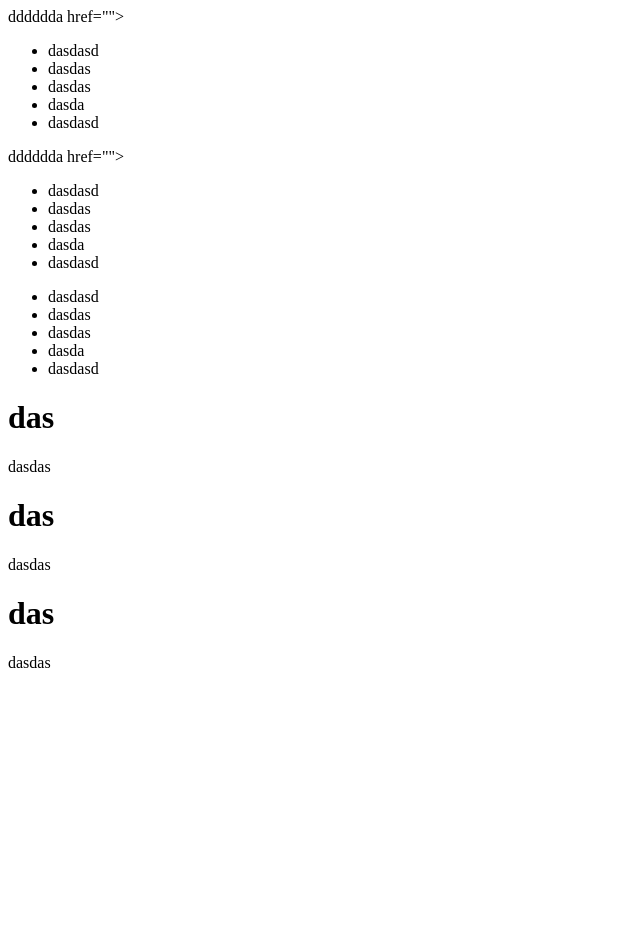
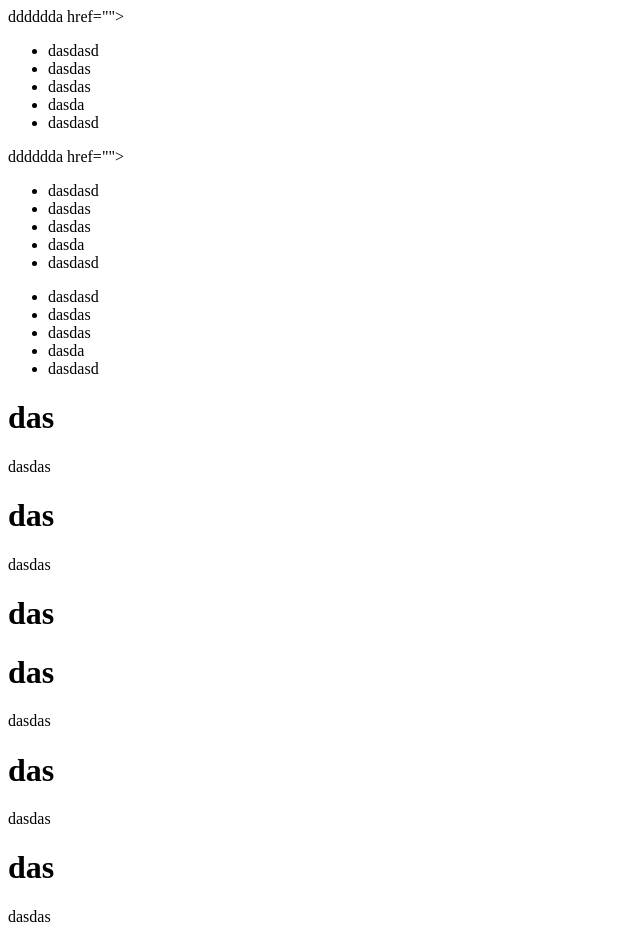
Before and after one commit to toninger1994/gitujeme-100-sest, a plain HTML site: page index.html in a window 1280 px wide. Shown: the whole page, without its empty margins (0-640 px from the left). Before the commit the page ends 800 px from the top, so only its background shows below. Drawn offline with Linux system fonts and the light colour scheme.

Commit message:
"20 02 20:22"

```diff
--- a/index.html
+++ b/index.html
@@ -39,6 +39,15 @@
 
   <h1>das</h1>
 
+  <h1>das</h1>
+
+  <p>dasdas</p>
+  <h1>das</h1>
+
+  <p>dasdas</p>
+
+  <h1>das</h1>
+
   <p>dasdas</p>
 
 </body>
```
